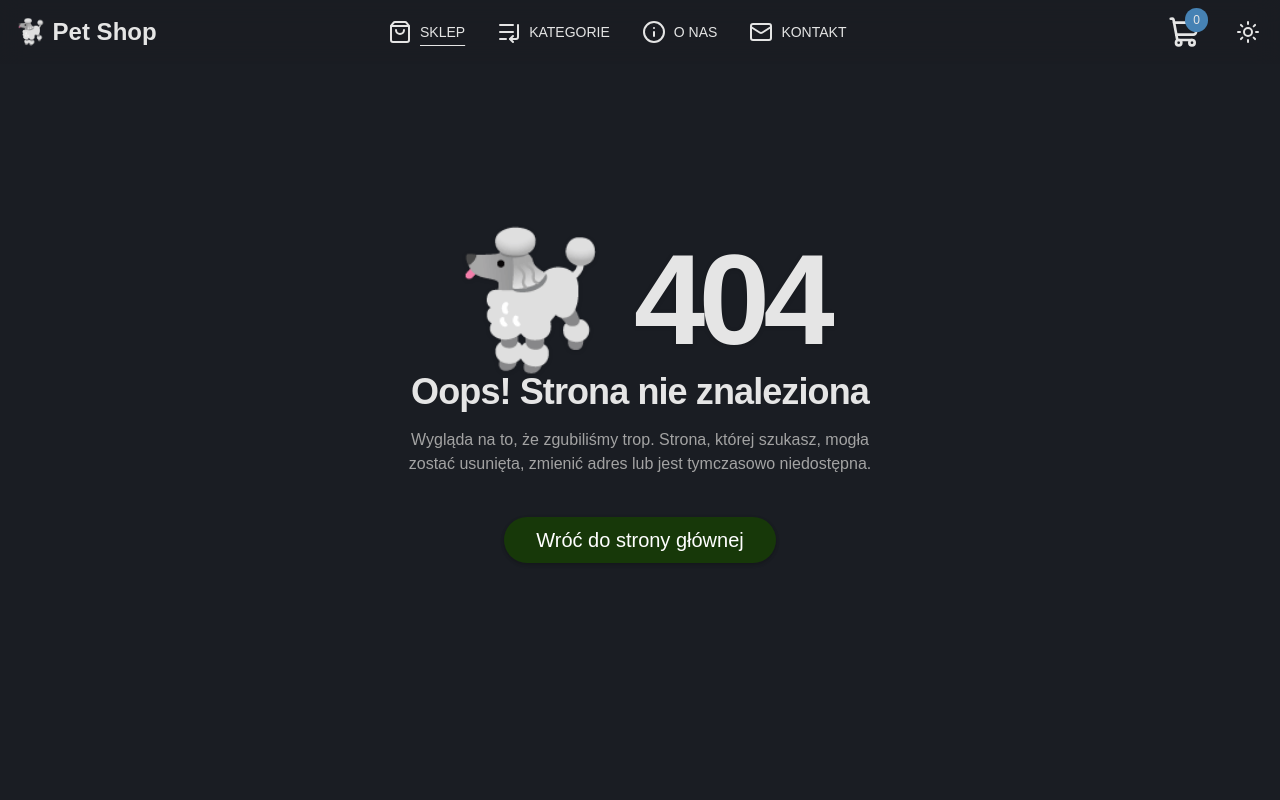
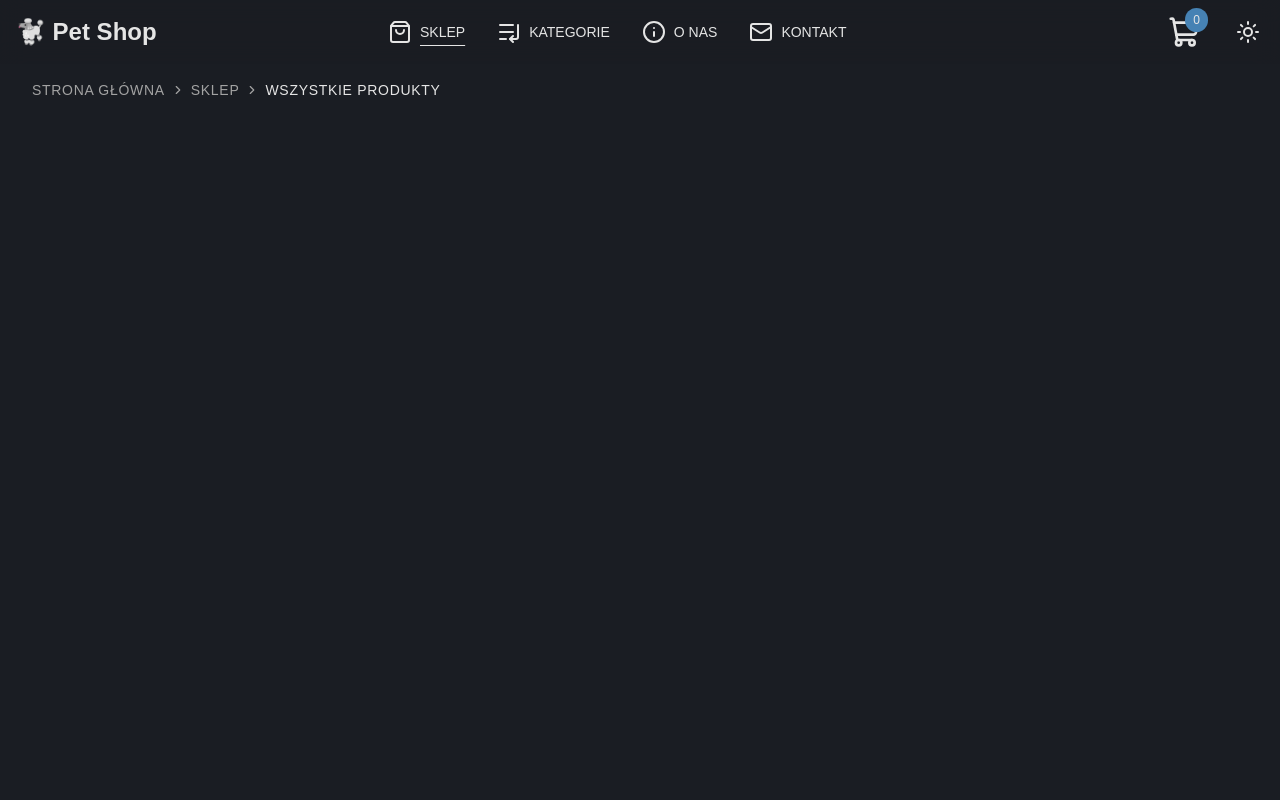
Before and after one commit to ajarek/next-16-ep-29-your-dog, a Next.js app: page /shop in a window 1280 px wide. Before the commit this address had no page. Shown: the top 800 px of the page. Built offline with nearby package versions, Linux system fonts and the light colour scheme.

Commit message:
feat: add breadcrumb component and implement it on the shop page

```diff
--- /dev/null
+++ b/app/shop/page.tsx
@@ -0,0 +1,32 @@
+import {
+  Breadcrumb,
+  BreadcrumbItem,
+  BreadcrumbLink,
+  BreadcrumbList,
+  BreadcrumbPage,
+  BreadcrumbSeparator,
+} from "@/components/ui/breadcrumb"
+
+const ShopPage = () => {
+  return (
+    <div className='min-h-screen flex flex-col items-start justify-start px-4 md:px-8 py-20 gap-8'>
+      <Breadcrumb>
+        <BreadcrumbList className='text-sm uppercase tracking-wider'>
+          <BreadcrumbItem>
+            <BreadcrumbLink href='/' >Strona główna</BreadcrumbLink>
+          </BreadcrumbItem>
+          <BreadcrumbSeparator />
+          <BreadcrumbItem>
+            <BreadcrumbLink href='/shop' >Sklep</BreadcrumbLink>
+          </BreadcrumbItem>
+          <BreadcrumbSeparator />
+          <BreadcrumbItem>
+            <BreadcrumbPage>Wszystkie produkty</BreadcrumbPage>
+          </BreadcrumbItem>
+        </BreadcrumbList>
+      </Breadcrumb>
+    </div>
+  )
+}
+
+export default ShopPage
--- /dev/null
+++ b/components/ui/breadcrumb.tsx
@@ -0,0 +1,122 @@
+import * as React from "react"
+import { Slot } from "radix-ui"
+
+import { cn } from "@/lib/utils"
+import { ChevronRightIcon, MoreHorizontalIcon } from "lucide-react"
+
+function Breadcrumb({ className, ...props }: React.ComponentProps<"nav">) {
+  return (
+    <nav
+      aria-label="breadcrumb"
+      data-slot="breadcrumb"
+      className={cn(className)}
+      {...props}
+    />
+  )
+}
+
+function BreadcrumbList({ className, ...props }: React.ComponentProps<"ol">) {
+  return (
+    <ol
+      data-slot="breadcrumb-list"
+      className={cn(
+        "flex flex-wrap items-center gap-1.5 text-sm wrap-break-word text-muted-foreground",
+        className
+      )}
+      {...props}
+    />
+  )
+}
+
+function BreadcrumbItem({ className, ...props }: React.ComponentProps<"li">) {
+  return (
+    <li
+      data-slot="breadcrumb-item"
+      className={cn("inline-flex items-center gap-1", className)}
+      {...props}
+    />
+  )
+}
+
+function BreadcrumbLink({
+  asChild,
+  className,
+  ...props
+}: React.ComponentProps<"a"> & {
+  asChild?: boolean
+}) {
+  const Comp = asChild ? Slot.Root : "a"
+
+  return (
+    <Comp
+      data-slot="breadcrumb-link"
+      className={cn("transition-colors hover:text-foreground", className)}
+      {...props}
+    />
+  )
+}
+
+function BreadcrumbPage({ className, ...props }: React.ComponentProps<"span">) {
+  return (
+    <span
+      data-slot="breadcrumb-page"
+      role="link"
+      aria-disabled="true"
+      aria-current="page"
+      className={cn("font-normal text-foreground", className)}
+      {...props}
+    />
+  )
+}
+
+function BreadcrumbSeparator({
+  children,
+  className,
+  ...props
+}: React.ComponentProps<"li">) {
+  return (
+    <li
+      data-slot="breadcrumb-separator"
+      role="presentation"
+      aria-hidden="true"
+      className={cn("[&>svg]:size-3.5", className)}
+      {...props}
+    >
+      {children ?? (
+        <ChevronRightIcon />
+      )}
+    </li>
+  )
+}
+
+function BreadcrumbEllipsis({
+  className,
+  ...props
+}: React.ComponentProps<"span">) {
+  return (
+    <span
+      data-slot="breadcrumb-ellipsis"
+      role="presentation"
+      aria-hidden="true"
+      className={cn(
+        "flex size-5 items-center justify-center [&>svg]:size-4",
+        className
+      )}
+      {...props}
+    >
+      <MoreHorizontalIcon
+      />
+      <span className="sr-only">More</span>
+    </span>
+  )
+}
+
+export {
+  Breadcrumb,
+  BreadcrumbList,
+  BreadcrumbItem,
+  BreadcrumbLink,
+  BreadcrumbPage,
+  BreadcrumbSeparator,
+  BreadcrumbEllipsis,
+}
```
